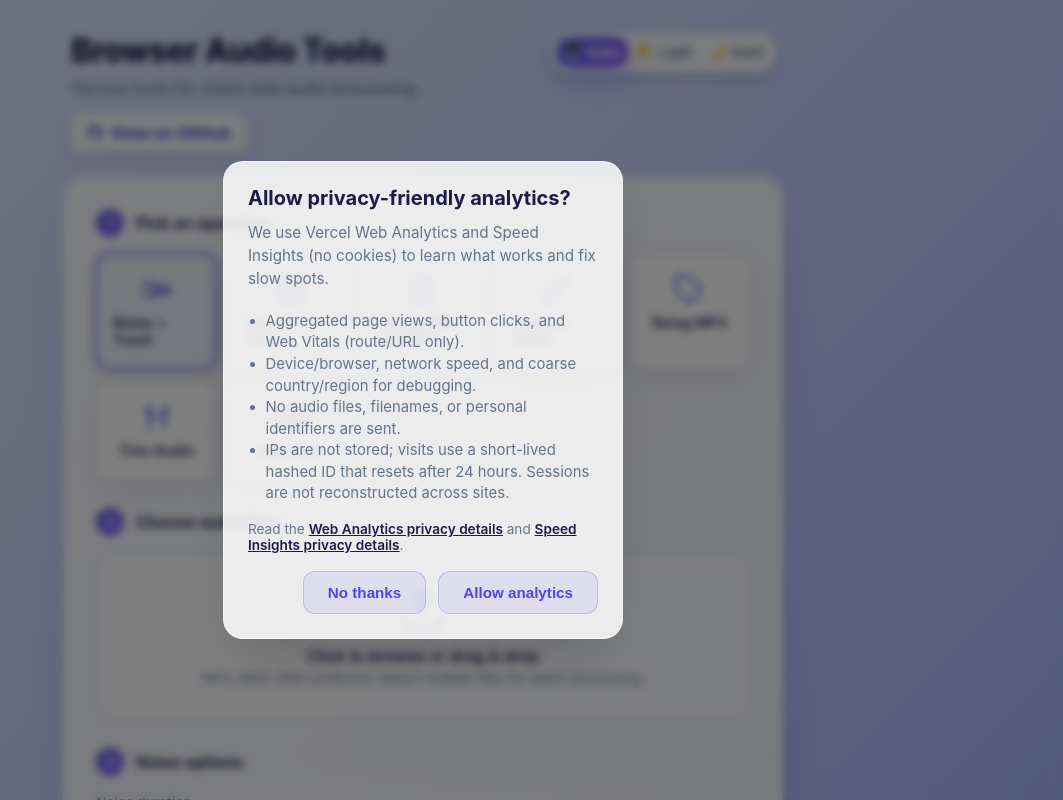
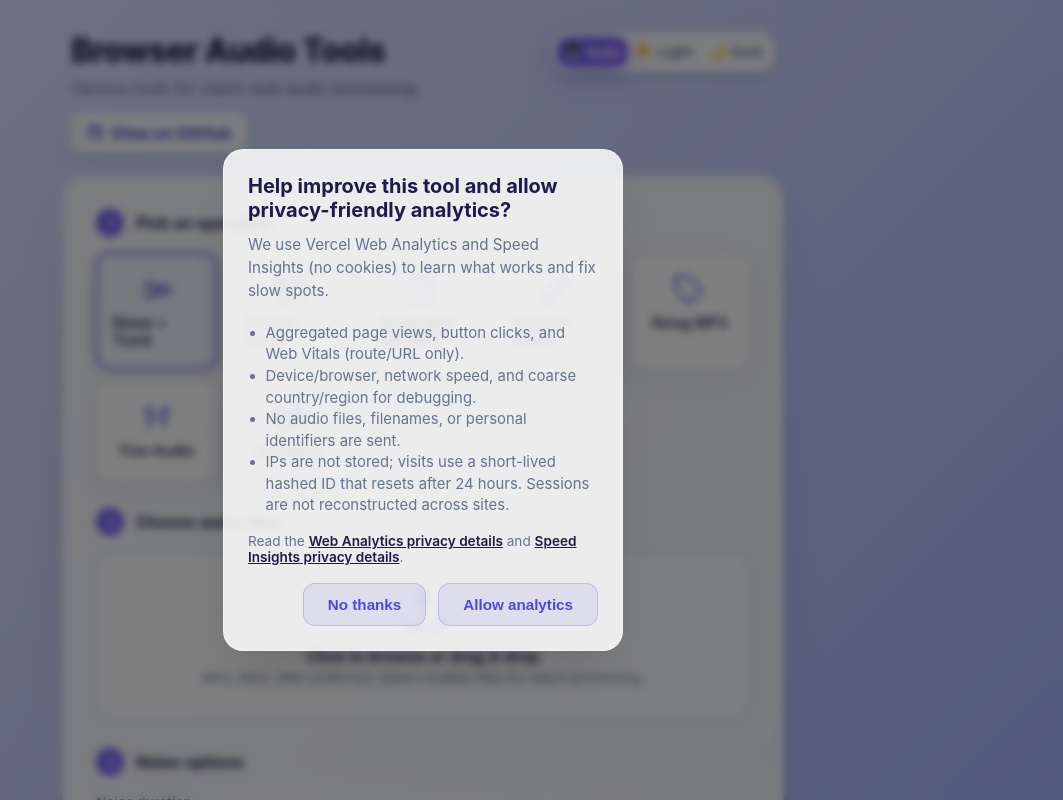
Before and after one commit to D3SOX/browser-audio-tools, a React (Vite) app: page /#noise in a window 1280 px wide. Shown: the top 800 px of the page, without its empty margins (217-1280 px from the left). Built offline with nearby package versions, Linux system fonts and the light colour scheme.

Commit message:
chore: add back wording

```diff
--- a/src/frontend/components/AnalyticsConsentModal.tsx
+++ b/src/frontend/components/AnalyticsConsentModal.tsx
@@ -7,7 +7,7 @@ export function AnalyticsConsentModal({ onAccept, onDecline }: Props) {
   return (
     <div className="consent-modal-backdrop">
       <div className="consent-modal">
-        <h2 className="consent-modal-title">Allow privacy-friendly analytics?</h2>
+        <h2 className="consent-modal-title">Help improve this tool and allow privacy-friendly analytics?</h2>
         <p className="consent-modal-text">
           We use Vercel Web Analytics and Speed Insights (no cookies) to learn what
           works and fix slow spots.
```
